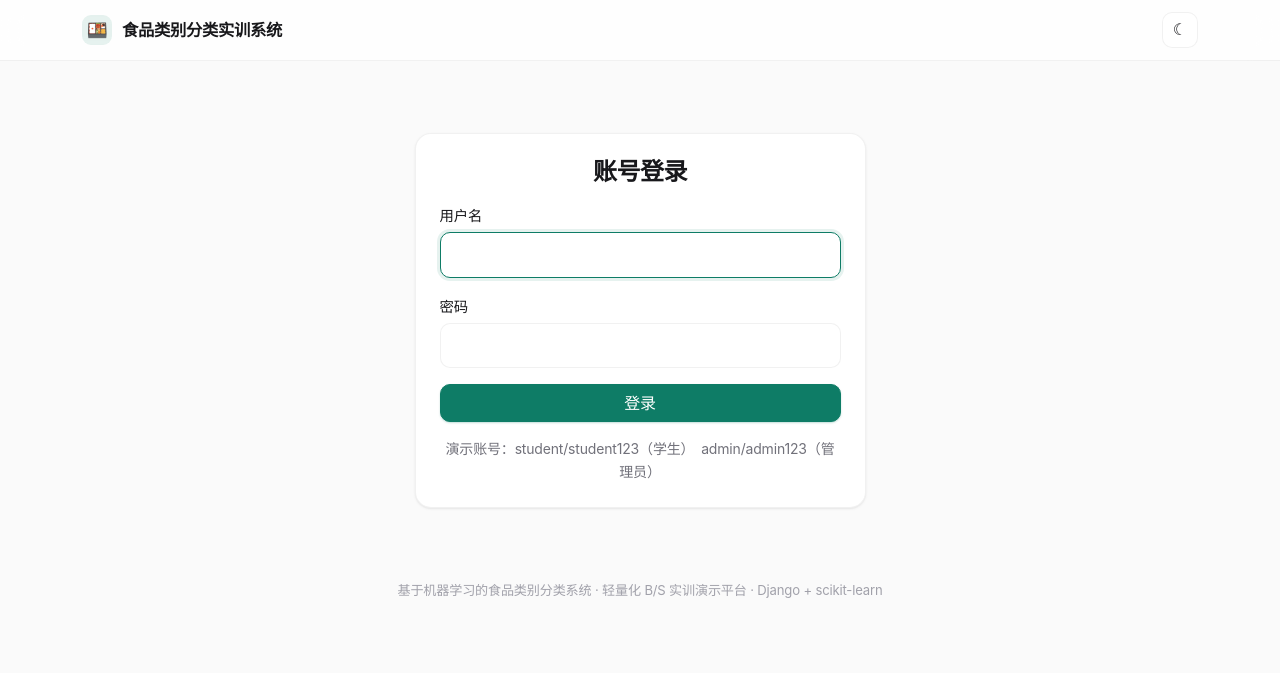
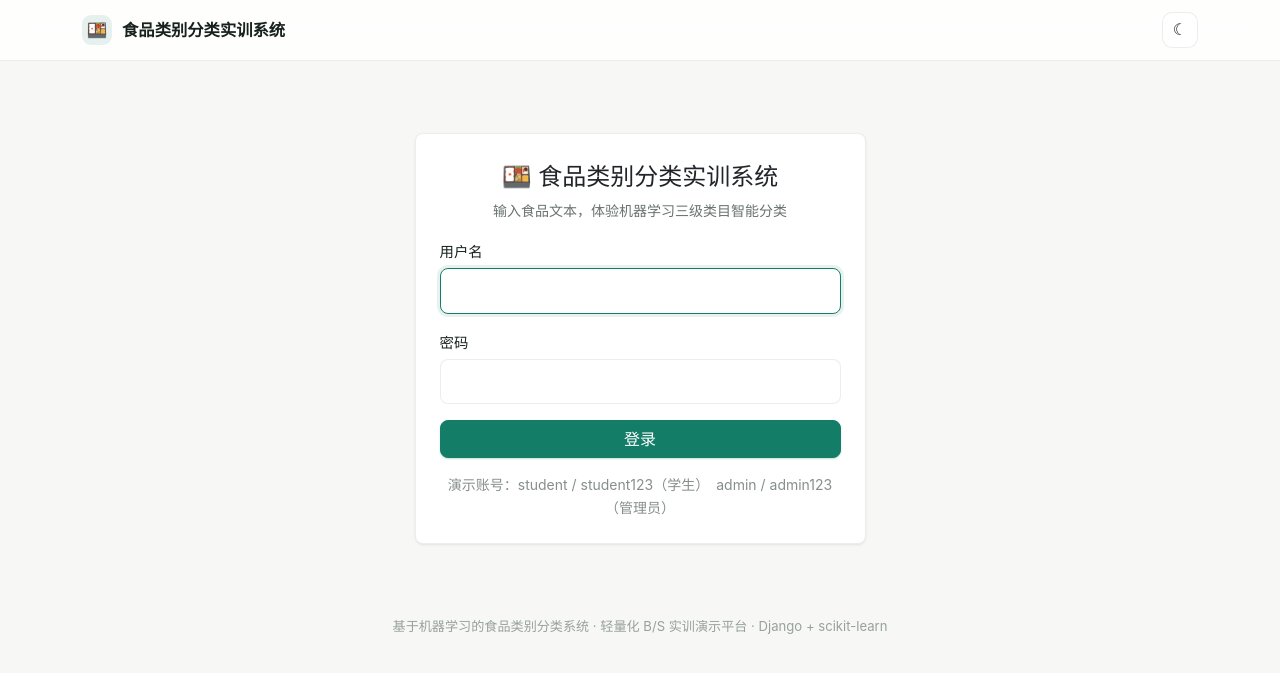
Before and after one commit to dxt6/food_category, a Django app: page /login/ in a window 1280 px wide. Shown: the top 673 px of the page. Run offline with Django 5.2, Linux system fonts and the light colour scheme.

Commit message:
批次A: 前端对齐Spec v2.0(配色/圆角/字距精确值+登录页改进)
- app.css: 配色变量精确对齐 Spec §4.1(#F7F8F6/#147D68/#17211D 等)
- app.css: 圆角改为 8px/12px, 去除全部负字距(Spec §4.2)
- login.html: 系统名+定位文案, 失败回填用户名, autocomplete, 登录中状态
- views.py: login_view 回传 username(最小后端改动,满足 Spec §5.1)
- app.js: 表单提交中禁用态+进行中文字(Spec §4.3/§6)

```diff
--- a/classifier/static/app.css
+++ b/classifier/static/app.css
@@ -8,67 +8,68 @@
    ========================================================================= */
 
 :root {
-  /* 中性灰阶（zinc 风） */
-  --bg: #fafafa;
-  --bg-elevated: #ffffff;
-  --bg-subtle: #f4f4f5;
-  --border: rgba(24, 24, 27, 0.06);
-  --text: #18181b;
-  --text-muted: #71717a;
-  --text-faint: #a1a1aa;
+  /* 配色（对齐 Spec v2.0 §4.1） */
+  --bg: #F7F8F6;          /* 页面背景 */
+  --bg-elevated: #FFFFFF; /* 内容背景 */
+  --bg-subtle: #EEF1EE;   /* 次级底色 */
+  --border: rgba(23, 33, 29, 0.08);
+  --text: #17211D;        /* 主文字 */
+  --text-muted: #68736D;  /* 次文字 */
+  --text-faint: #97A19B;
 
-  /* 单一克制 accent（低饱和深青） */
-  --accent: #0e7c66;
-  --accent-hover: #0b6353;
-  --accent-soft: rgba(14, 124, 102, 0.10);
-  --accent-contrast: #ffffff;
+  /* 主强调色：低饱和深绿（Spec §4.1） */
+  --accent: #147D68;
+  --accent-hover: #0F6655;
+  --accent-soft: rgba(20, 125, 104, 0.10);
+  --accent-contrast: #FFFFFF;
 
-  /* 语义色（低饱和，避免刺眼） */
-  --danger: #b42318;
-  --danger-soft: rgba(180, 35, 24, 0.10);
-  --warn: #b45309;
-  --warn-soft: rgba(180, 83, 9, 0.10);
-  --info: #1d4ed8;
-  --info-soft: rgba(29, 78, 216, 0.10);
+  /* 语义色 */
+  --danger: #C0392B;
+  --danger-soft: rgba(192, 57, 43, 0.10);
+  --warn: #B7791F;        /* 琥珀 */
+  --warn-soft: rgba(183, 121, 31, 0.10);
+  --info: #2563B0;        /* 蓝 */
+  --info-soft: rgba(37, 99, 176, 0.10);
 
-  /* 阴影：多层半透明，柔和 */
-  --shadow-sm: 0 1px 2px rgba(24, 24, 27, 0.04), 0 1px 3px rgba(24, 24, 27, 0.06);
-  --shadow-md: 0 2px 4px rgba(24, 24, 27, 0.04), 0 4px 12px rgba(24, 24, 27, 0.06);
-  --shadow-lg: 0 8px 24px rgba(24, 24, 27, 0.08), 0 2px 6px rgba(24, 24, 27, 0.04);
+  /* 阴影：多层半透明，柔和（不喧宾夺主） */
+  --shadow-sm: 0 1px 2px rgba(23, 33, 29, 0.04), 0 1px 3px rgba(23, 33, 29, 0.06);
+  --shadow-md: 0 2px 4px rgba(23, 33, 29, 0.04), 0 4px 12px rgba(23, 33, 29, 0.06);
+  --shadow-lg: 0 8px 24px rgba(23, 33, 29, 0.08), 0 2px 6px rgba(23, 33, 29, 0.04);
 
-  /* 圆角 */
-  --radius-sm: 10px;
-  --radius: 16px;
-  --radius-lg: 22px;
+  /* 圆角（Spec §4.2：普通卡 8px，结果卡 12px，禁 16px+） */
+  --radius-sm: 8px;
+  --radius: 8px;
+  --radius-lg: 12px;
 
   /* 动效 */
   --ease-out: cubic-bezier(0.16, 1, 0.3, 1);
-  --dur: 0.45s;
+  --dur: 0.4s;
 
-  --font: -apple-system, BlinkMacSystemFont, "Segoe UI", Roboto, "PingFang SC",
-    "Hiragino Sans GB", "Microsoft YaHei", "Helvetica Neue", Arial, sans-serif;
+  --font: -apple-system, BlinkMacSystemFont, "Segoe UI", "PingFang SC",
+    "Microsoft YaHei", "Hiragino Sans GB", Roboto, "Helvetica Neue", Arial, sans-serif;
 }
 
 [data-theme="dark"] {
-  --bg: #0a0a0b;
-  --bg-elevated: #161618;
-  --bg-subtle: #1c1c1f;
-  --border: rgba(255, 255, 255, 0.08);
-  --text: #f4f4f5;
-  --text-muted: #a1a1aa;
-  --text-faint: #71717a;
+  /* 同语义，不用纯黑、不刺眼荧光（Spec §4.1） */
+  --bg: #161A18;
+  --bg-elevated: #1E2421;
+  --bg-subtle: #252C28;
+  --border: rgba(255, 255, 255, 0.09);
+  --text: #E8EDEA;
+  --text-muted: #9AA89F;
+  --text-faint: #6E7A73;
 
-  --accent: #2dd4bf;
-  --accent-hover: #14b8a6;
-  --accent-soft: rgba(45, 212, 191, 0.14);
-  --accent-contrast: #04130f;
+  --accent: #1FA98C;
+  --accent-hover: #2BC0A1;
+  --accent-soft: rgba(31, 169, 140, 0.16);
+  --accent-contrast: #06140F;
 
-  --danger: #f87171;
-  --danger-soft: rgba(248, 113, 113, 0.14);
-  --warn: #fbbf24;
-  --warn-soft: rgba(251, 191, 36, 0.14);
-  --info: #93c5fd;
-  --info-soft: rgba(147, 197, 253, 0.14);
+  --danger: #E57373;
+  --danger-soft: rgba(229, 115, 115, 0.16);
+  --warn: #E0B253;
+  --warn-soft: rgba(224, 178, 83, 0.16);
+  --info: #7FAFE0;
+  --info-soft: rgba(127, 175, 224, 0.16);
 
   --shadow-sm: 0 1px 2px rgba(0, 0, 0, 0.4), 0 1px 3px rgba(0, 0, 0, 0.5);
   --shadow-md: 0 2px 4px rgba(0, 0, 0, 0.4), 0 4px 12px rgba(0, 0, 0, 0.5);
@@ -84,13 +85,13 @@ body {
   background: var(--bg);
   color: var(--text);
   font-family: var(--font);
-  letter-spacing: -0.011em;
+  letter-spacing: normal;
   line-height: 1.6;
   transition: background var(--dur) var(--ease-out), color var(--dur) var(--ease-out);
 }
 
 h1, h2, h3, h4, h5, h6 {
-  letter-spacing: -0.02em;
+  letter-spacing: normal;
   font-weight: 650;
   color: var(--text);
 }
@@ -122,7 +123,7 @@ a:hover { color: var(--accent-hover); }
   gap: 10px;
   font-weight: 680;
   font-size: 1.02rem;
-  letter-spacing: -0.02em;
+  letter-spacing: normal;
   color: var(--text);
 }
 .ek-brand .ek-logo {
@@ -182,7 +183,7 @@ a:hover { color: var(--accent-hover); }
 .btn {
   border-radius: var(--radius-sm) !important;
   font-weight: 560;
-  letter-spacing: -0.01em;
+  letter-spacing: normal;
   border: 1px solid transparent;
   transition: transform 0.18s var(--ease-out), background 0.2s var(--ease-out),
     box-shadow 0.2s var(--ease-out), border-color 0.2s var(--ease-out);
@@ -343,7 +344,7 @@ code {
   transition: box-shadow 0.3s var(--ease-out), transform 0.3s var(--ease-out);
 }
 .ek-stat:hover { box-shadow: var(--shadow-md); transform: translateY(-2px); }
-.ek-stat .ek-num { font-size: 1.9rem; font-weight: 700; letter-spacing: -0.03em; line-height: 1.1; }
+.ek-stat .ek-num { font-size: 1.9rem; font-weight: 700; line-height: 1.1; }
 .ek-stat .ek-label { font-size: 0.82rem; color: var(--text-muted); margin-top: 2px; }
 .ek-stat .ek-bar { height: 4px; border-radius: 99px; background: var(--accent); margin-top: 12px; opacity: 0.5; }
 
@@ -362,7 +363,7 @@ code {
   box-shadow: var(--shadow-md);
   padding: 20px 22px;
 }
-.ek-result .ek-pred-name { font-size: 1.5rem; font-weight: 700; letter-spacing: -0.02em; }
+.ek-result .ek-pred-name { font-size: 1.5rem; font-weight: 700;  }
 .ek-result .ek-pred-code {
   font-size: 0.82rem; font-family: ui-monospace, SFMono-Regular, Menlo, monospace;
   color: var(--accent); background: var(--accent-soft);
--- a/classifier/static/app.js
+++ b/classifier/static/app.js
@@ -76,6 +76,24 @@
   }
   window.ekToast = toast;
 
+  /* ---------- 表单提交中状态（Spec §4.3/§6：禁用+进行中） ---------- */
+  document.addEventListener("submit", function (e) {
+    var btn = e.target.querySelector && e.target.querySelector("button[type=submit], button:not([type=button])");
+    if (!btn || btn.dataset.loading === "1") return;
+    var old = btn.textContent;
+    btn.dataset.loading = "1";
+    btn.disabled = true;
+    btn.textContent = (btn.dataset.loadingText || "处理中…");
+    // 若 6s 内未跳转（同步请求），恢复可点，避免卡死
+    setTimeout(function () {
+      if (btn && document.body.contains(btn)) {
+        btn.disabled = false;
+        btn.textContent = old;
+        btn.dataset.loading = "";
+      }
+    }, 6000);
+  });
+
   // 把页面里的 Django alert 也包一层淡入（保持可读，不破坏功能）
   document.querySelectorAll(".alert").forEach(function (el) {
     el.style.opacity = "0";
--- a/classifier/templates/classifier/login.html
+++ b/classifier/templates/classifier/login.html
@@ -4,22 +4,25 @@
 <div class="row justify-content-center">
   <div class="col-md-5">
     <div class="card p-4 mt-5 reveal">
-      <h4 class="mb-3 text-center">账号登录</h4>
+      <div class="text-center mb-3">
+        <div style="font-size:1.5rem">🍱 食品类别分类实训系统</div>
+        <div class="small text-muted mt-1">输入食品文本，体验机器学习三级类目智能分类</div>
+      </div>
       {% if error %}<div class="alert alert-danger">{{ error }}</div>{% endif %}
-      <form method="post">
+      <form method="post" id="loginForm">
         {% csrf_token %}
         <div class="mb-3">
-          <label class="form-label">用户名</label>
-          <input class="form-control" name="username" required autofocus>
+          <label class="form-label" for="id_username">用户名</label>
+          <input id="id_username" class="form-control" name="username" value="{{ username|default:'' }}" autocomplete="username" required autofocus>
         </div>
         <div class="mb-3">
-          <label class="form-label">密码</label>
-          <input type="password" class="form-control" name="password" required>
+          <label class="form-label" for="id_password">密码</label>
+          <input id="id_password" type="password" class="form-control" name="password" autocomplete="current-password" required>
         </div>
-        <button class="btn btn-success w-100">登录</button>
+        <button id="loginBtn" class="btn btn-success w-100" type="submit">登录</button>
       </form>
-      <div class="mt-3 small text-muted text-center">
-        演示账号：student/student123（学生）　admin/admin123（管理员）
+      <div class="mt-3 small text-muted text-center" style="opacity:.8">
+        演示账号：student / student123（学生）　admin / admin123（管理员）
       </div>
     </div>
   </div>
--- a/classifier/views.py
+++ b/classifier/views.py
@@ -42,15 +42,15 @@ def log_op(request, action, detail=""):
 # ---------------- 演示端 ----------------
 def login_view(request):
     error = ""
+    username = request.POST.get("username", "").strip()
     if request.method == "POST":
-        username = request.POST.get("username", "").strip()
         password = request.POST.get("password", "")
         user = authenticate(request, username=username, password=password)
         if user:
             login(request, user)
             return redirect("admin_dashboard" if get_role(user) == "admin" else "demo_home")
         error = "用户名或密码错误"
-    return render(request, "classifier/login.html", {"error": error})
+    return render(request, "classifier/login.html", {"error": error, "username": username})
 
 
 def logout_view(request):
```
